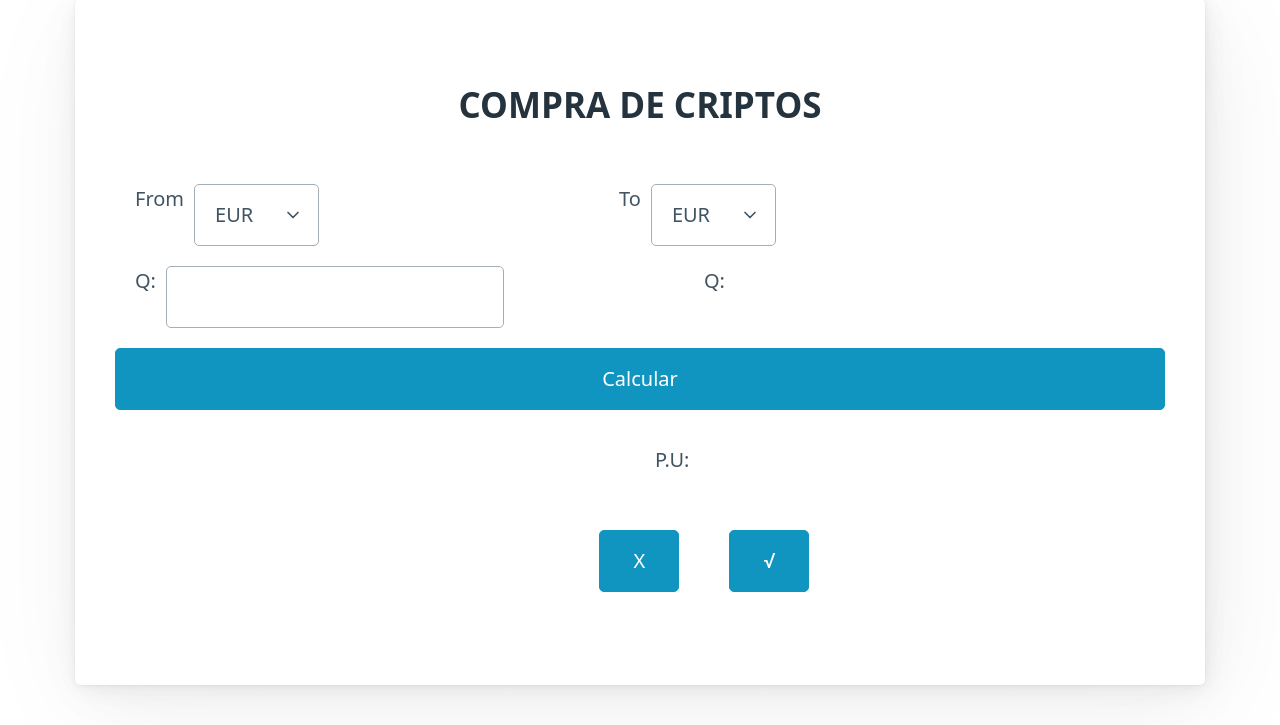
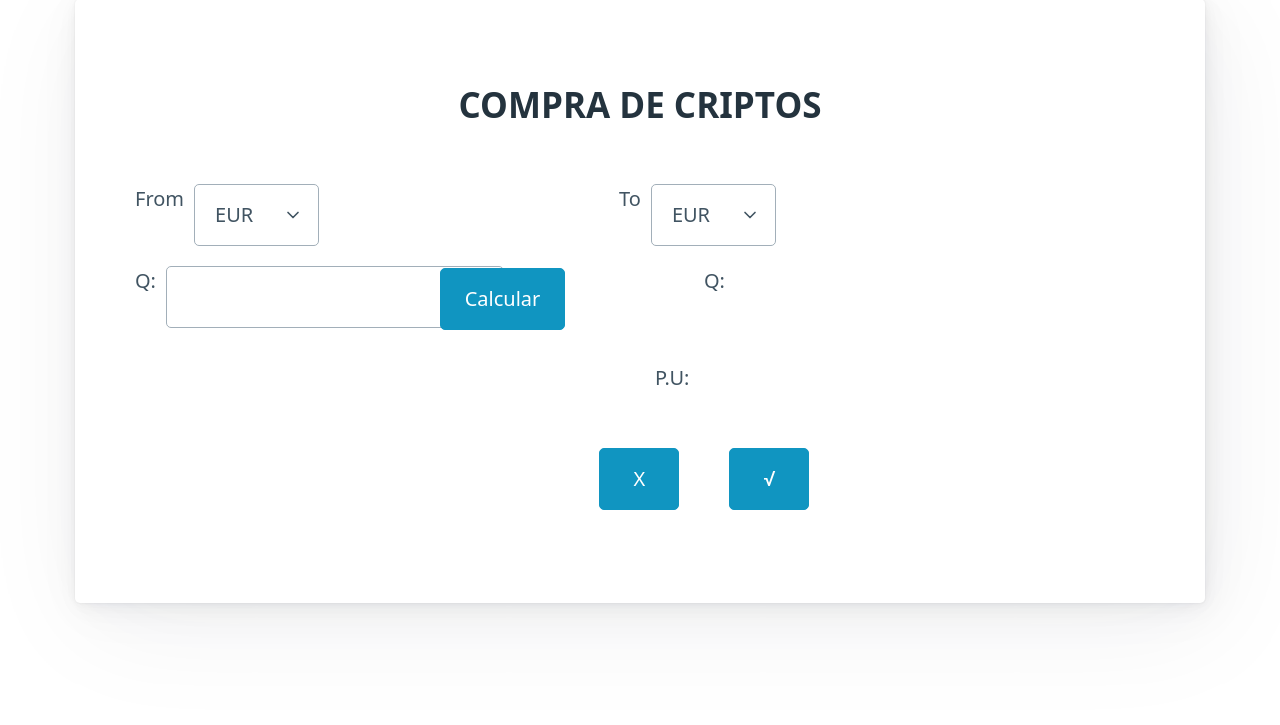
Before and after one commit to Edug89/Criptomonedas_Flask_Classic, a Flask app: page /purchase in a window 1280 px wide. Shown: the part 333-1058 px from the top of the page. Run offline with Flask 2, Linux system fonts and the light colour scheme.

Commit message:
Arreglando en CSS boton calcular, y probando purchase y sus errores

```diff
--- a/registro_cripto/forms.py
+++ b/registro_cripto/forms.py
@@ -1,14 +1,17 @@
 from flask_wtf import FlaskForm
 from wtforms import DateField,FloatField, SubmitField,TimeField,HiddenField,SelectField
 from wtforms.validators import DataRequired,ValidationError,NumberRange
+
 
 def validar_moneda(form,field):
     if field.data == form.moneda_from.data:
         raise ValidationError("Debes elegir diferentes tipos de moneda")
 
+
+
 class MovementForm(FlaskForm):
     id = HiddenField()
-    date = DateField("Fecha")
+    fecha = DateField("Fecha")
     hora = TimeField("Hora")
 
     moneda_from = SelectField("From",choices=[
--- a/registro_cripto/routes.py
+++ b/registro_cripto/routes.py
@@ -19,7 +19,7 @@ def index():
 
 
 @app.route("/purchase", methods=["GET", "POST"])
-def compra():
+def purchase():
 
     if request.method == "GET":
         form = MovementForm()
@@ -50,18 +50,18 @@ def compra():
         if form.aceptar.data:
             if form.validate():
                 form = MovementForm(data=request.form)
-                db = SqliteManager(RUTA)
+                sqlite = SqliteManager(RUTA)
                 consulta = "INSERT INTO movimientos (date, time, moneda_from, cantidad_from, moneda_to, cantidad_to) VALUES (?,?,?,?,?,?)"
                 moneda_from = str(form.moneda_from.data)
                 moneda_to = str(form.moneda_to.data)
                 cantidad_from = float(cantidad_from)
-                form.date.data = date.today()
-                fecha = form.date.data
+                form.fecha.data = date.today()
+                fecha = form.fecha.data
                 form.hora.data = datetime.today().strftime("%H:%M:%S")
                 hora = form.hora.data
                 params = (fecha, hora, moneda_from,
                           cantidad_from, moneda_to, cantidad_to)
-                resultado = db.consultaConParametros(consulta, params)
+                resultado = sqlite.consultaConParametros(consulta, params)
 
                 if resultado:
                     flash("Movimiento actualizado correctamente", category="exito")
@@ -74,7 +74,7 @@ def compra():
                 return render_template("purchase.html", form=form, cantidad_to=cantidad_to, errores=["Ha fallado la validación de datos"])
 
         else:
-            return redirect(url_for("compra"))
+            return redirect(url_for("purchase"))
 
 
 @app.route("/status")
--- a/registro_cripto/static/css/styles.css
+++ b/registro_cripto/static/css/styles.css
@@ -152,3 +152,14 @@ margin-top: 100;
   margin-left: 150;
 
 }
+
+.boton-consultar {
+  display: inline-block;
+  height: 65px;
+  padding: 0;
+  margin-right: 0;
+  width: 125px;
+  margin-left: 325;
+  margin-top: -80;
+
+}
```
